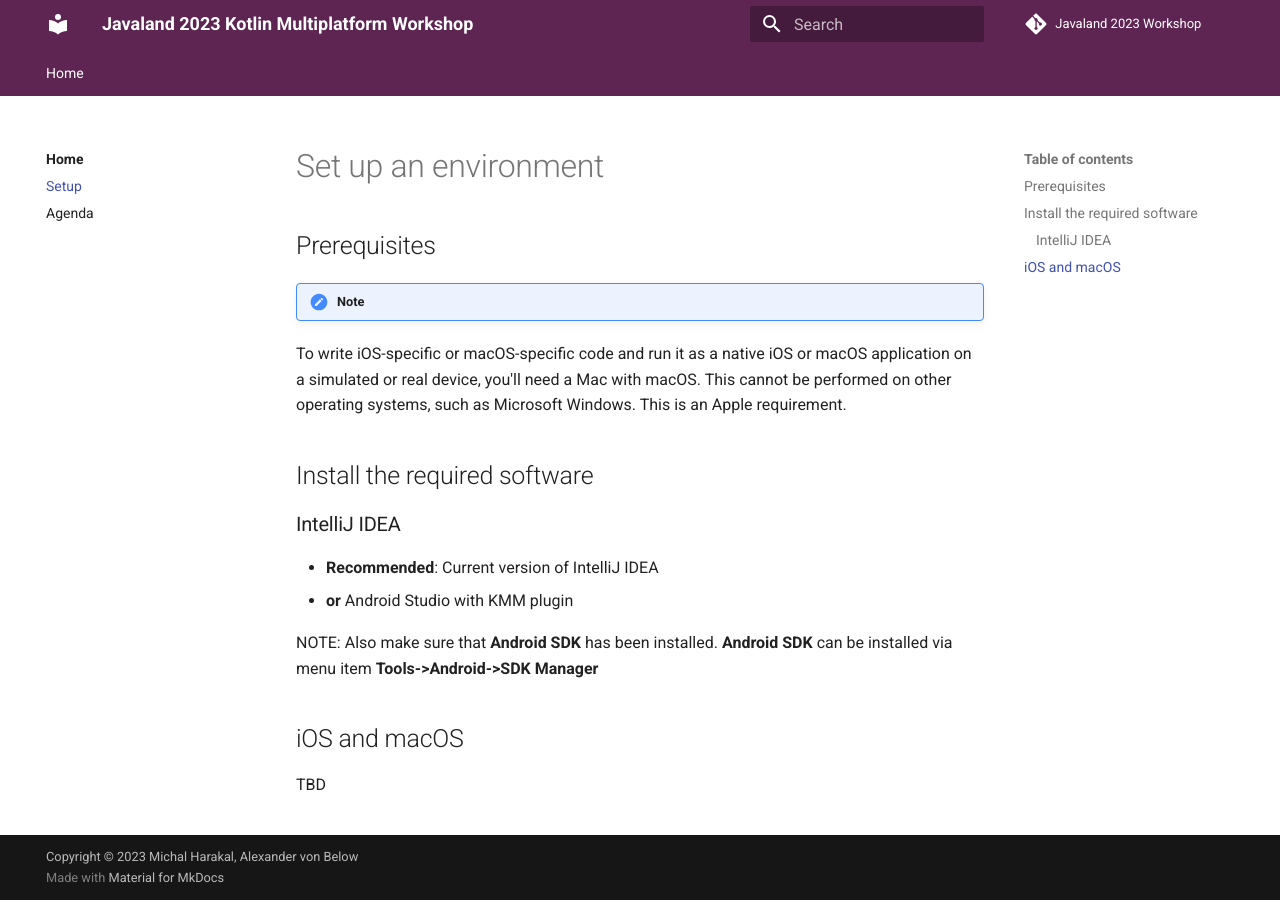
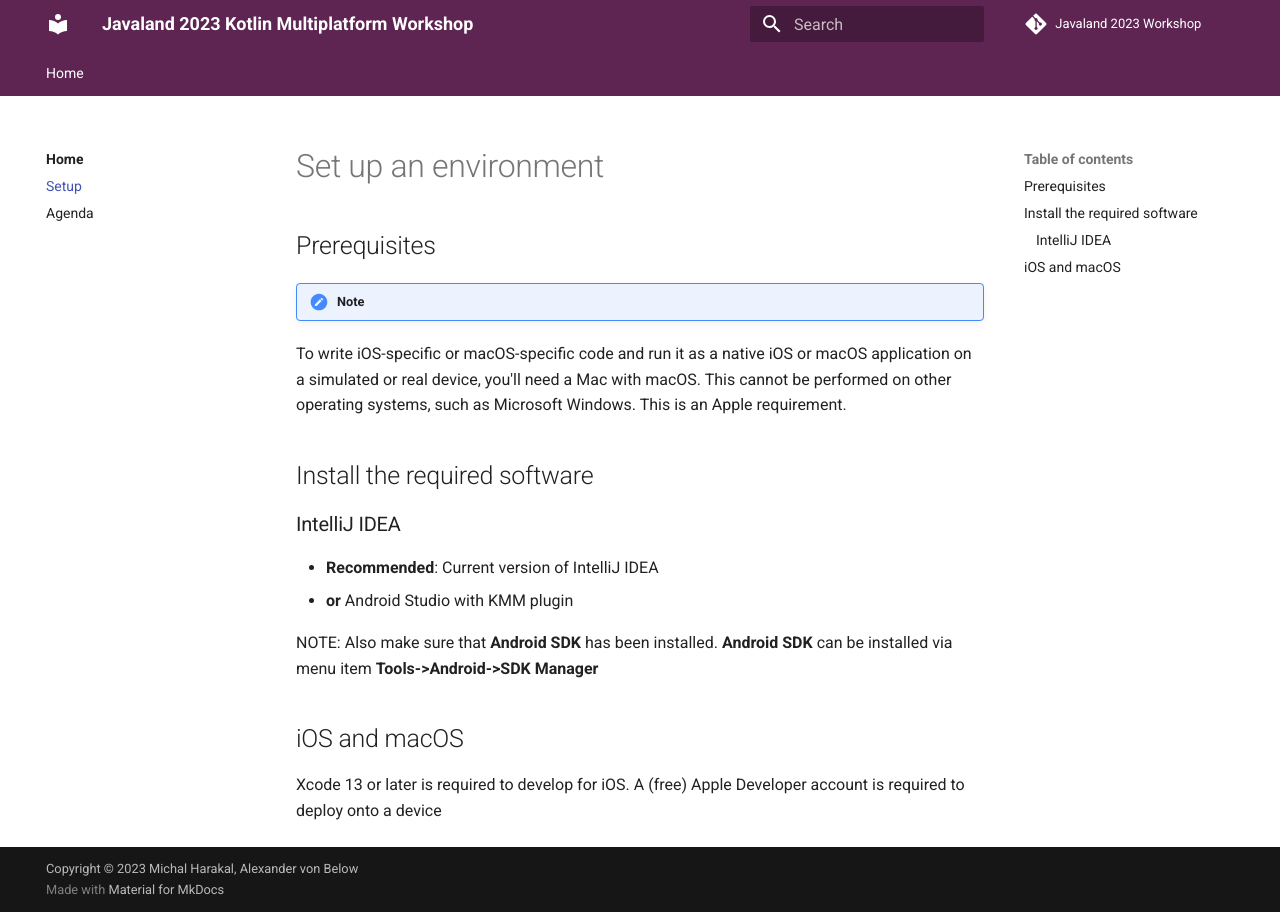
Before and after one commit to michalharakal/kmp-workshop, an MkDocs documentation site: the page built from javaland2023/mkdocs/src/doc/docs/setup.md, in a window 1280 px wide. Built offline with MkDocs 1.6.1 and Material for MkDocs 9.7.7, drawn with Linux system fonts in a browser that asks for light colours; comment, search, counter and statistics services are not loaded.

Commit message:
Update setup.md

```diff
--- a/javaland2023/mkdocs/src/doc/docs/setup.md
+++ b/javaland2023/mkdocs/src/doc/docs/setup.md
@@ -20,4 +20,4 @@
 
 ## iOS and macOS
 
-TBD
+Xcode 13 or later is required to develop for iOS. A (free) Apple Developer account is required to deploy onto a device
```
